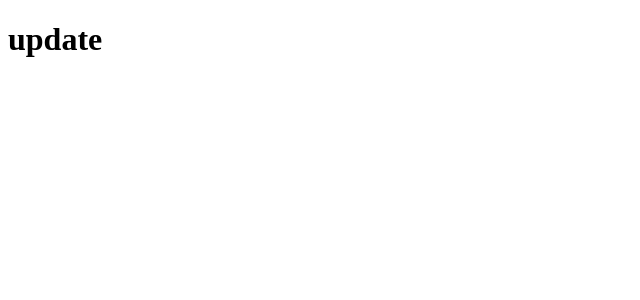
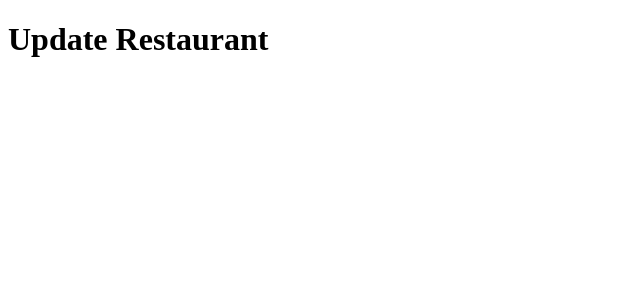
Before and after one commit to edocai/dine-guide, a React (Vite) app in the folder client/: page /restaurants/1/update in a window 1280 px wide. Shown: the top 300 px of the page, without its empty margins (0-640 px from the left). Built offline with nearby package versions, Linux system fonts and the light colour scheme.

Commit message:
added delete functionality to delete the restaurants

```diff
--- a/client/src/App.tsx
+++ b/client/src/App.tsx
@@ -1,8 +1,8 @@
 import { useState } from 'react'
 import { BrowserRouter as Router, Routes, Route } from 'react-router-dom'
 import Home from './routes/Home'
-import RestaurantDetails from './routes/RestaurantDetails'
-import UpdateRestaurant from './routes/UpdateRestaurant'
+import RestaurantDetails from './routes/RestaurantDetailsPage'
+import UpdateRestaurant from './routes/UpdateRestaurantPage'
 import { RestaurantsContextProvider } from './context/RestaurantsContext'
 
 function App() {
--- a/client/src/components/RestaurantsList.tsx
+++ b/client/src/components/RestaurantsList.tsx
@@ -1,9 +1,12 @@
 import React, { useContext, useEffect } from 'react'
 import RestaurantAPI from '../api/RestaurantAPI';
 import { RestaurantsContext } from '../context/RestaurantsContext';
+import { useNavigate } from 'react-router-dom';
 
 const RestaurantsList = () => {
   const { restaurants, setRestaurants } = useContext(RestaurantsContext);
+
+  let navigate = useNavigate();
 
   useEffect(() => {
     const fetchData = async () => {
@@ -17,6 +20,21 @@ const RestaurantsList = () => {
 
     fetchData();
   }, []);
+
+  const handleDelete = async (id: number) => {
+    try {
+      const response = await RestaurantAPI.delete(`/${id}`);
+      setRestaurants(restaurants.filter(restaurant => {
+        return restaurant.id !== id
+      }))
+    } catch (error) {
+      console.log(error);
+    }
+  }
+
+  const handleUpdate = async (id: number) => {
+    navigate(`/restaurants/${id}/update`);
+  }
 
   return (
     <div className="">
@@ -40,10 +58,10 @@ const RestaurantsList = () => {
                 <td>{'£'.repeat(restaurant.price_range)}</td>
                 <td>Rating</td>
                 <td>
-                  <button className="">Update</button>
+                  <button onClick={() => handleUpdate(restaurant.id)} className="">Update</button>
                 </td>
                 <td>
-                  <button className="">Delete</button>
+                  <button onClick={() => handleDelete(restaurant.id)} className="">Delete</button>
                 </td>
               </tr>
             );
--- a/client/src/routes/RestaurantDetails.tsx
+++ b/client/src/routes/RestaurantDetailsPage.tsx
@@ -1,6 +1,6 @@
 import React from 'react'
 
-const RestaurantDetails = () => {
+const RestaurantDetailsPage = () => {
   return (
     <>
       <h1>details</h1>
@@ -8,4 +8,4 @@ const RestaurantDetails = () => {
   );
 };
 
-export default RestaurantDetails
+export default RestaurantDetailsPage
--- a/client/src/routes/UpdateRestaurant.tsx
+++ /dev/null
@@ -1,11 +0,0 @@
-import React from 'react'
-
-const UpdateRestaurant = () => {
-  return (
-    <>
-      <h1>update</h1>
-    </>
-  );
-};
-
-export default UpdateRestaurant
--- /dev/null
+++ b/client/src/routes/UpdateRestaurantPage.tsx
@@ -0,0 +1,11 @@
+import React from 'react'
+
+const UpdateRestaurantPage = () => {
+  return (
+    <>
+      <h1>Update Restaurant</h1>
+    </>
+  );
+};
+
+export default UpdateRestaurantPage
```
